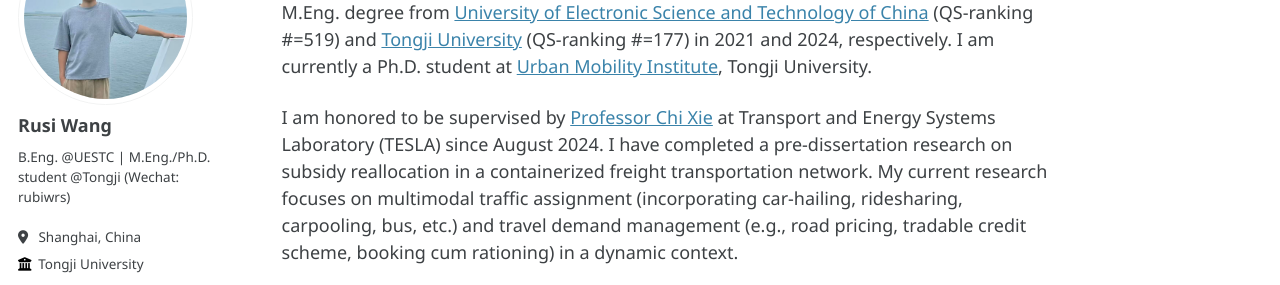
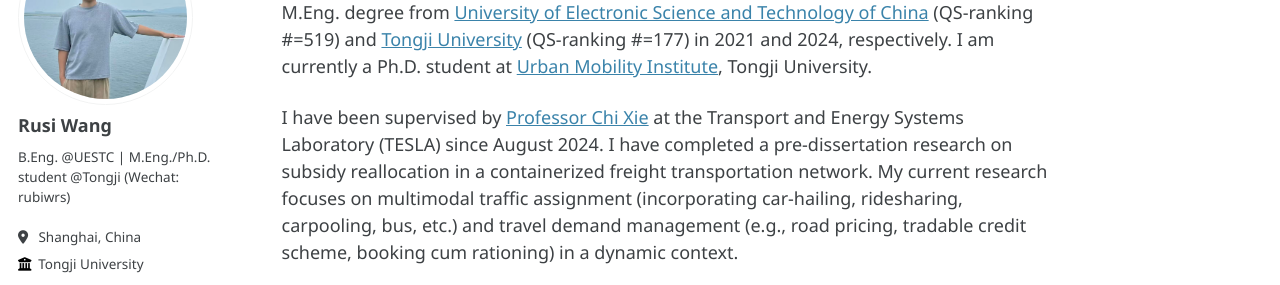
Before and after one commit to RusiWang99/RusiWang99.github.io, a Jekyll site: the page built from _pages/about.md, in a window 1280 px wide and 1329 px high. Shown: the part 176-461 px from the top of the window. Built offline with Jekyll 4.4.1, drawn with Linux system fonts in a browser that asks for light colours; some web fonts are replaced.

Commit message:
Update about.md

```diff
--- a/_pages/about.md
+++ b/_pages/about.md
@@ -9,7 +9,7 @@ redirect_from:
 
 I was born in February 1999 in Shanghai, China. I obtained my B.Eng. degree and my M.Eng. degree from [University of Electronic Science and Technology of China](https://www.uestc.edu.cn/) (QS-ranking #=519) and [Tongji University](https://www.tongji.edu.cn/) (QS-ranking #=177) in 2021 and 2024, respectively. I am currently a Ph.D. student at [Urban Mobility Institute](http://umi.tongji.edu.cn/), Tongji University.
 
-I am honored to be supervised by [Professor Chi Xie](https://scholar.google.com/citations?hl=en&user=LQ3KKYQAAAAJ&view_op=list_works&sortby=pubdate) at Transport and Energy Systems Laboratory (TESLA) since August 2024. I have completed a pre-dissertation research on subsidy reallocation in a containerized freight transportation network. My current research focuses on multimodal traffic assignment (incorporating car-hailing, ridesharing, carpooling, bus, etc.) and travel demand management (e.g., road pricing, tradable credit scheme, booking cum rationing) in a dynamic context.
+I have been supervised by [Professor Chi Xie](https://scholar.google.com/citations?hl=en&user=LQ3KKYQAAAAJ&view_op=list_works&sortby=pubdate) at the Transport and Energy Systems Laboratory (TESLA) since August 2024. I have completed a pre-dissertation research on subsidy reallocation in a containerized freight transportation network. My current research focuses on multimodal traffic assignment (incorporating car-hailing, ridesharing, carpooling, bus, etc.) and travel demand management (e.g., road pricing, tradable credit scheme, booking cum rationing) in a dynamic context.
 
 **For collaboration inquiries, please feel free to email me directly.**
 
```
